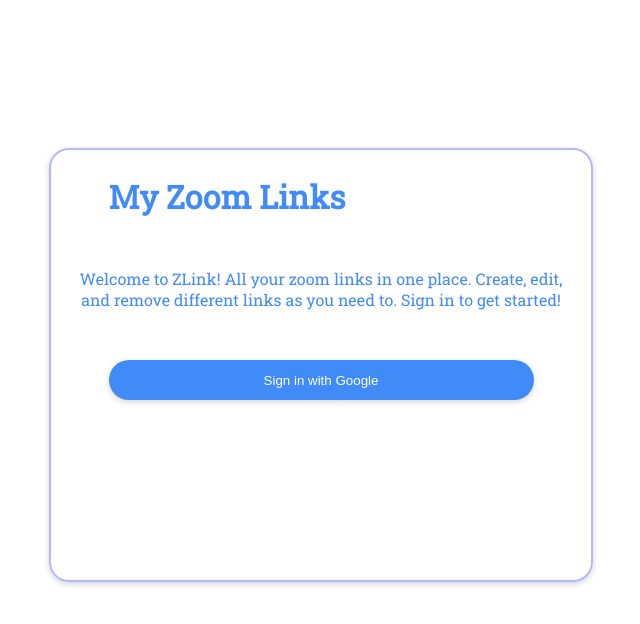
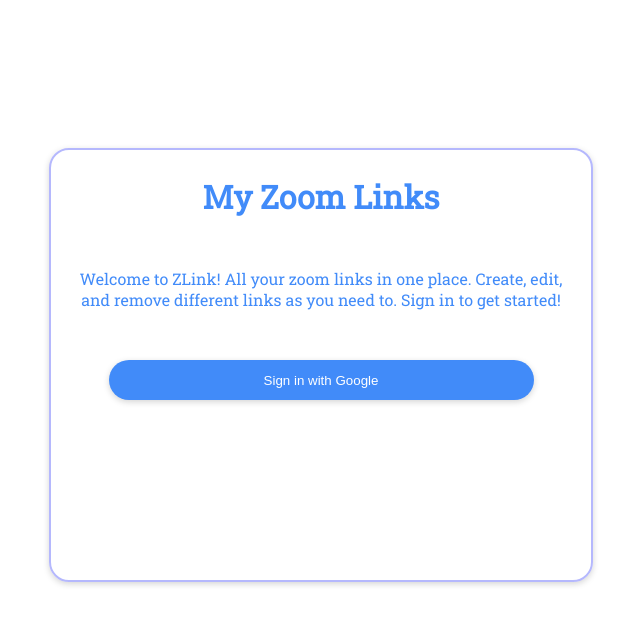
Before and after one commit to GICMan/zlink, a Vue app: page / in a window 1280 px wide. Shown: the top 624 px of the page, without its empty margins (319-959 px from the left). Built offline with nearby package versions, Linux system fonts and the light colour scheme; no server answers.

Commit message:
centered title before login

```diff
--- a/src/App.vue
+++ b/src/App.vue
@@ -3,7 +3,9 @@
     <Profile v-bind:profileImage="userData.photoURL" v-if="userData" />
     <div class="main-container drop-shadow">
       <div class="heading">
-        <h1 class="container-title">My Zoom Links</h1>
+        <h1 class="container-title" v-bind:class="{ centered: !userData }">
+          My Zoom Links
+        </h1>
 
         <div v-if="userData && view.name === 'LIST'" class="device-selector">
           <button
@@ -165,6 +167,10 @@
   display: inline;
   text-overflow: ellipsis;
 }
+.centered {
+  text-align: center;
+  display: block;
+}
 
 .device-selector {
   color: #418bf9;
```
